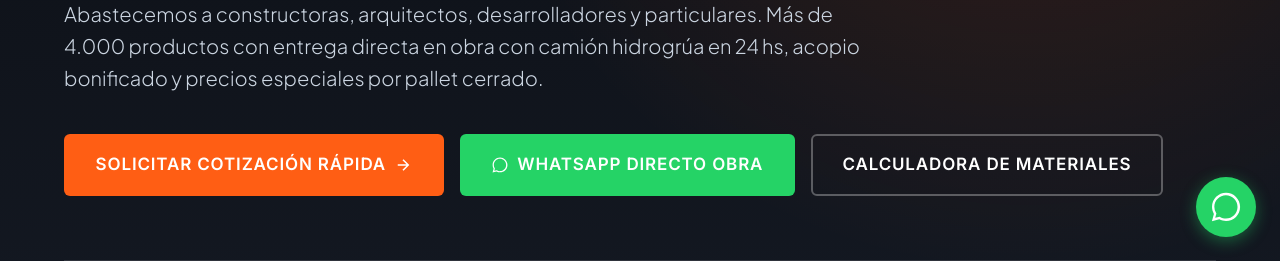
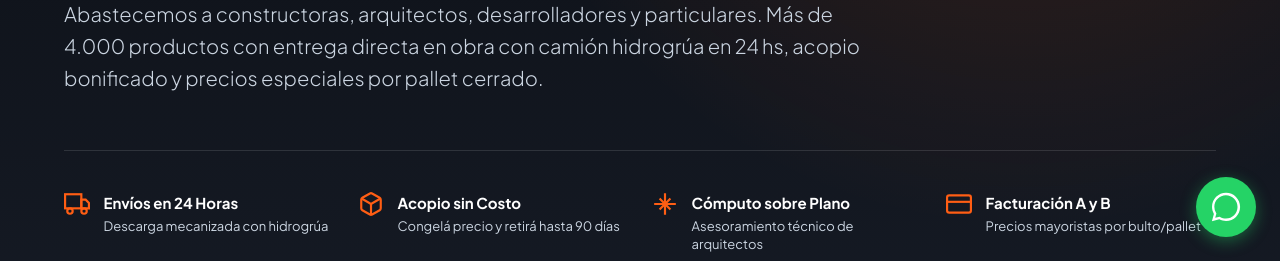
Before and after one commit to ramirosupph/LANDING-SIN-HOME, a plain HTML site: page index.html in a window 1280 px wide. Shown: the part 539-800 px from the top of the page. Drawn offline with Linux system fonts and the light colour scheme.

Commit message:
feat: Eliminar los 3 botones de accion del Hero principal

```diff
--- a/index.html
+++ b/index.html
@@ -56,20 +56,6 @@
         <p class="hero-subtitle">
           Abastecemos a constructoras, arquitectos, desarrolladores y particulares. Más de 4.000 productos con entrega directa en obra con camión hidrogrúa en 24 hs, acopio bonificado y precios especiales por pallet cerrado.
         </p>
-
-        <div class="hero-actions">
-          <a href="#presupuesto" class="btn btn-primary btn-large">
-            <span>Solicitar Cotización Rápida</span>
-            <svg class="icon" viewBox="0 0 24 24" fill="none" stroke="currentColor" stroke-width="2"><path d="M5 12h14M12 5l7 7-7 7"/></svg>
-          </a>
-          <a href="https://wa.me/5491100000000?text=Hola,%20necesito%20cotizar%20materiales%20para%20una%20obra" target="_blank" rel="noopener noreferrer" class="btn btn-whatsapp btn-large">
-            <svg class="icon" viewBox="0 0 24 24" fill="currentColor"><path d="M12.04 2c-5.46 0-9.91 4.45-9.91 9.91 0 1.75.46 3.45 1.32 4.95L2.05 22l5.25-1.38c1.45.79 3.08 1.21 4.74 1.21 5.46 0 9.91-4.45 9.91-9.91 0-2.65-1.03-5.14-2.9-7.01A9.82 9.82 0 0 0 12.04 2zm0 18.17c-1.49 0-2.95-.4-4.22-1.15l-.3-.18-3.12.82.83-3.04-.2-.31a8.17 8.17 0 0 1-1.26-4.4c0-4.51 3.67-8.18 8.18-8.18 2.19 0 4.24.85 5.79 2.4 1.55 1.55 2.4 3.61 2.4 5.79-.01 4.51-3.68 8.18-8.18 8.18z"/></svg>
-            <span>WhatsApp Directo Obra</span>
-          </a>
-          <a href="#calculadora" class="btn btn-outline btn-large">
-            <span>Calculadora de Materiales</span>
-          </a>
-        </div>
 
         <!-- Ventajas clave inmediatas -->
         <div class="hero-trust-bar">
--- a/styles.css
+++ b/styles.css
@@ -345,7 +345,7 @@ body {
   line-height: 1.6;
   color: var(--color-text-light);
   max-width: 820px;
-  margin-bottom: 2.5rem;
+  margin-bottom: 3.5rem;
   font-weight: 300;
 }
 
```
